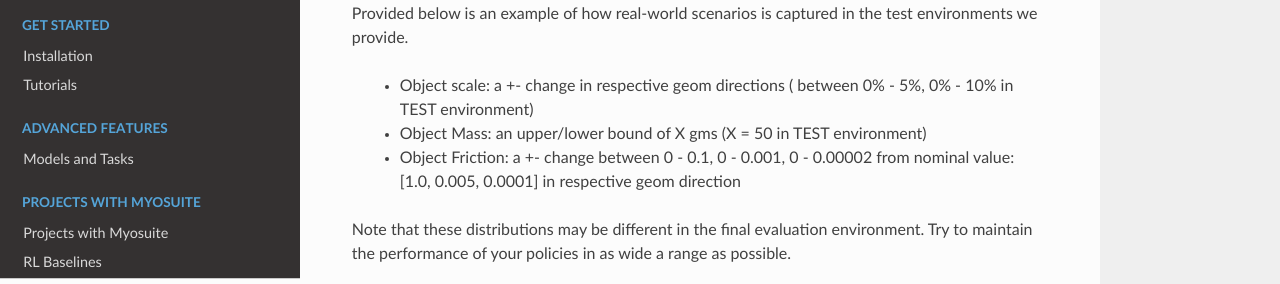
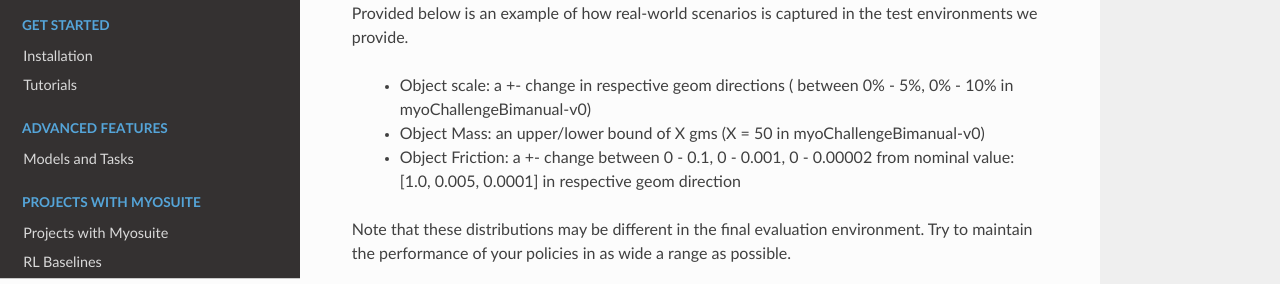
Before and after one commit to MyoHub/myosuite, a Sphinx documentation site: the page built from docs/source/challenge-doc.rst, in a window 1280 px wide and 900 px high, scrolled down 2339 px. Shown: the part 182-466 px from the top of the window. Built offline with Sphinx 7.4.7 and the Read the Docs theme 2.0.0, drawn with Linux system fonts in a browser that asks for light colours.

Commit message:
Update challenge-doc.rst

```diff
--- a/docs/source/challenge-doc.rst
+++ b/docs/source/challenge-doc.rst
@@ -161,8 +161,8 @@ or directly from the simulator might not be accessible during submission evaluat
 Both the geometry and physical properties of the object as well as the environment can be sampled at the start of each episode to provide variability in the task. Provided
 below is an example of how real-world scenarios is captured in the test environments we provide.
 
-    - Object scale: a +- change in respective geom directions ( between 0% - 5%, 0% - 10% in TEST environment)
-    - Object Mass: an upper/lower bound of X gms (X = 50 in TEST environment)
+    - Object scale: a +- change in respective geom directions ( between 0% - 5%, 0% - 10% in myoChallengeBimanual-v0)
+    - Object Mass: an upper/lower bound of X gms (X = 50 in myoChallengeBimanual-v0)
     - Object Friction: a +- change between 0 - 0.1, 0 - 0.001, 0 - 0.00002 from nominal value: [1.0, 0.005, 0.0001] in respective geom direction
 
 Note that these distributions may be different in the final evaluation environment. Try to maintain the performance of your policies in as wide a range as possible.
```
